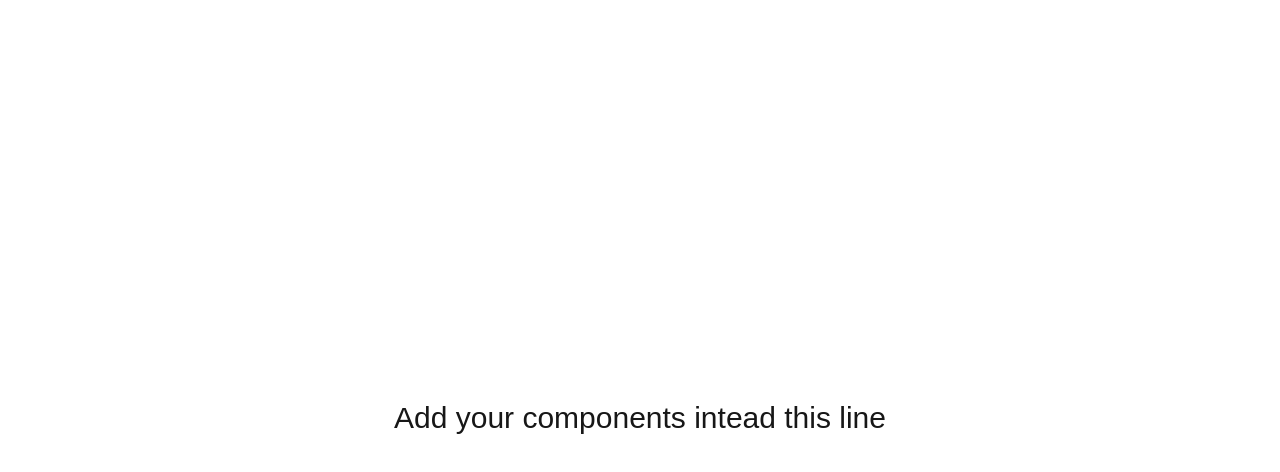
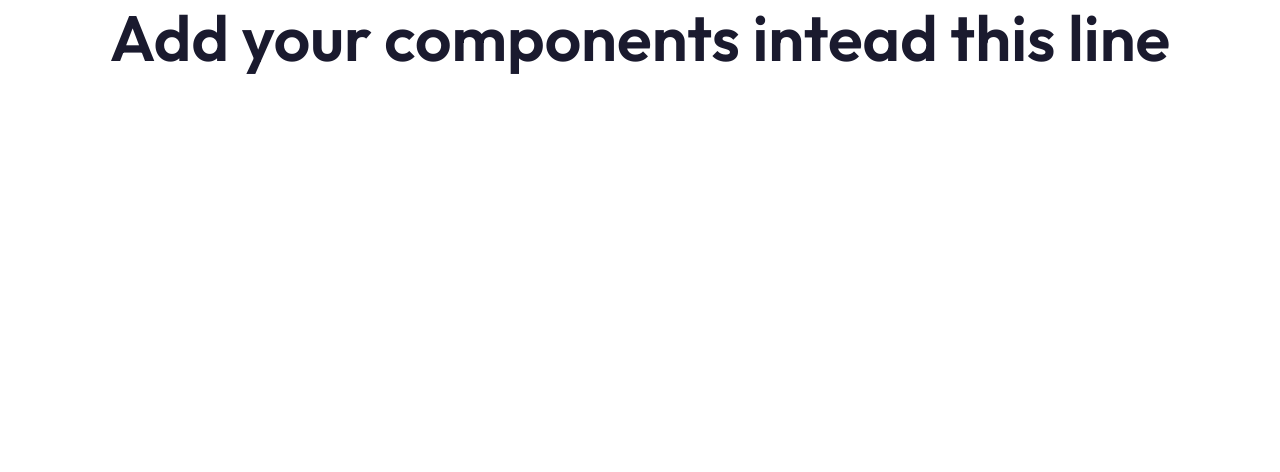
Before and after one commit to milenko997/popgor, a Next.js app: page / in a window 1280 px wide. Shown: the top 472 px of the page. Built offline with nearby package versions, Linux system fonts and the light colour scheme.

Commit message:
Adding globals styles

```diff
--- a/app/globals.scss
+++ b/app/globals.scss
@@ -1,7 +1,64 @@
-@use '@/styles/mixins' as *;
-@use '@/styles/fonts' as *;
-@use '@/styles/variables' as *;
+@use "@/styles/mixins" as *;
+@use "@/styles/fonts" as *;
+@use "@/styles/variables" as *;
+@use "@/styles/buttons" as *;
+
+*,
+*::before,
+*::after {
+  margin: 0;
+  padding: 0;
+  box-sizing: border-box;
+}
 
 html {
   scroll-behavior: smooth;
 }
+
+body {
+  font-family: $font-body;
+  font-size: $fs-body;
+  line-height: 1.7;
+  color: $color-text-body;
+  background-color: $color-bg-white;
+  overflow-x: hidden;
+}
+
+img {
+  max-width: 100%;
+  height: auto;
+  display: block;
+}
+
+a {
+  color: inherit;
+  text-decoration: none;
+}
+
+ul {
+  list-style: none;
+}
+
+h1,
+h2,
+h3,
+h4,
+h5,
+h6 {
+  font-family: $font-heading;
+  font-weight: 600;
+  color: $color-text-dark;
+  line-height: 1.2;
+}
+
+h1 {
+  font-size: $fs-h1;
+}
+
+h2 {
+  font-size: $fs-h2;
+}
+
+h3 {
+  font-size: $fs-h3;
+}
```
